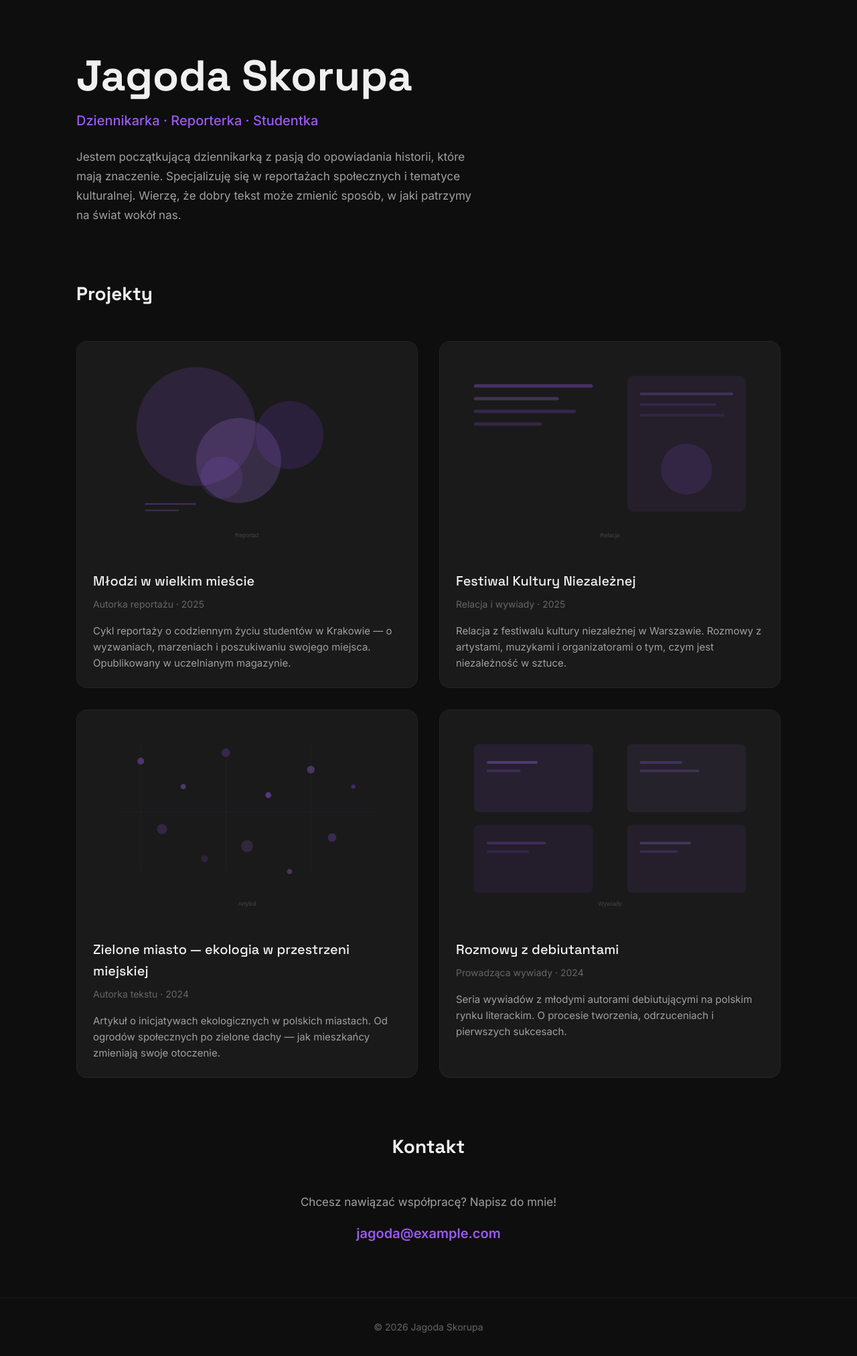
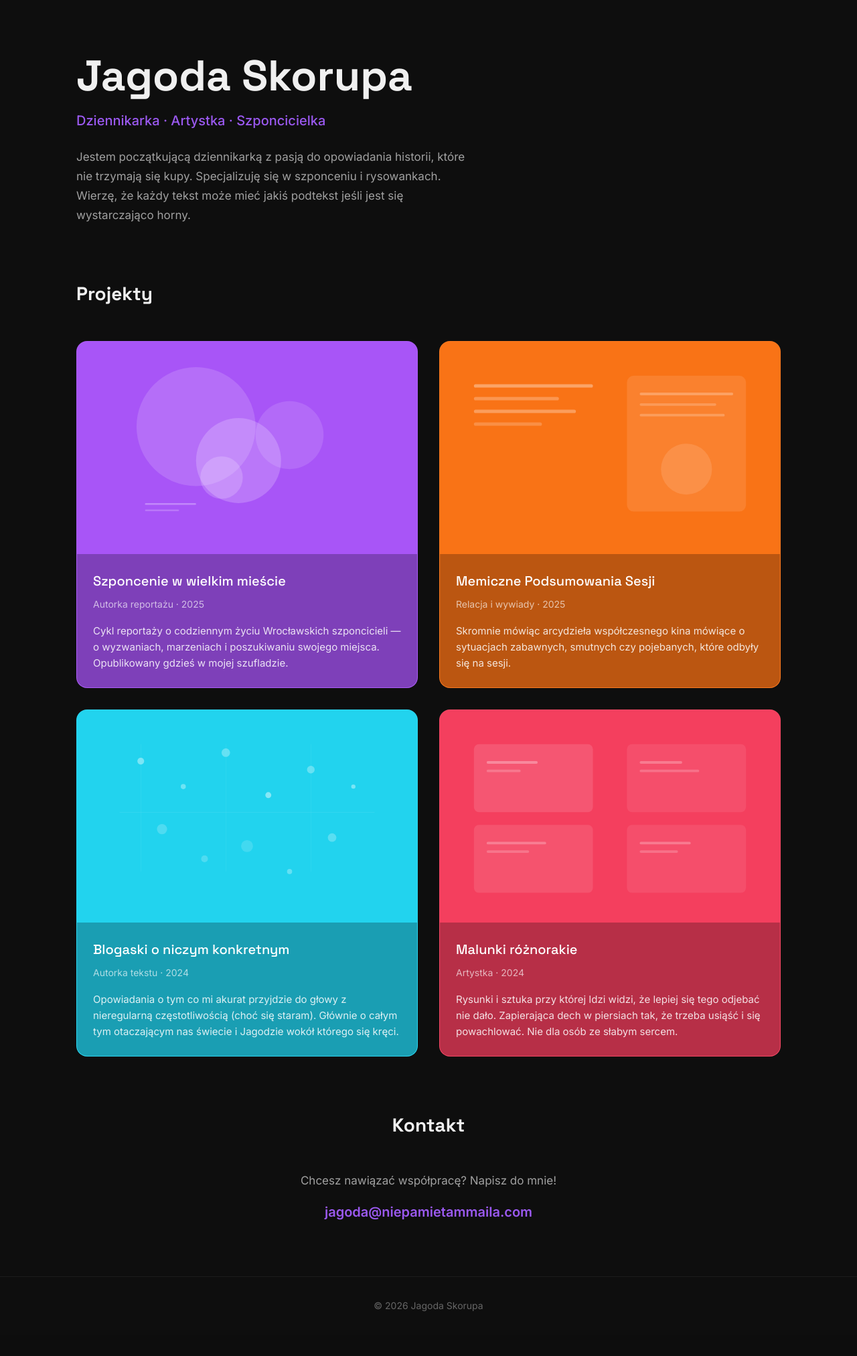
Before and after one commit to drikqlis/jagodanki, a Flask app: page / in a window 1280 px wide. Shown: the part 62-2086 px from the top of the page at 67% size. After the commit the page ends 2019 px from the top, so only its background shows below. Run offline with Flask 3, Linux system fonts and the light colour scheme.

Commit message:
chore: text update

```diff
--- a/app.py
+++ b/app.py
@@ -6,62 +6,60 @@ app = Flask(__name__)
 
 BIO = {
     "name": "Jagoda Skorupa",
-    "tagline": "Dziennikarka · Reporterka · Studentka",
+    "tagline": "Dziennikarka · Artystka · Szponcicielka",
     "description": (
         "Jestem początkującą dziennikarką z pasją do opowiadania historii, "
-        "które mają znaczenie. Specjalizuję się w reportażach społecznych "
-        "i tematyce kulturalnej. Wierzę, że dobry tekst może zmienić "
-        "sposób, w jaki patrzymy na świat wokół nas."
+        "które nie trzymają się kupy. Specjalizuję się w szponceniu "
+        "i rysowankach. Wierzę, że każdy tekst może mieć jakiś podtekst "
+        "jeśli jest się wystarczająco horny."
     ),
 }
 
 PROJECTS = [
     {
-        "title": "Młodzi w wielkim mieście",
+        "title": "Szponcenie w wielkim mieście",
         "role": "Autorka reportażu",
         "date": "2025",
         "description": (
-            "Cykl reportaży o codziennym życiu studentów w Krakowie — "
+            "Cykl reportaży o codziennym życiu Wrocławskich szponcicieli — "
             "o wyzwaniach, marzeniach i poszukiwaniu swojego miejsca. "
-            "Opublikowany w uczelnianym magazynie."
+            "Opublikowany gdzieś w mojej szufladzie."
         ),
         "image": "placeholder-1.svg",
+        "color": "#A855F7",
         "url": "#",
     },
     {
-        "title": "Festiwal Kultury Niezależnej",
+        "title": "Memiczne Podsumowania Sesji",
         "role": "Relacja i wywiady",
         "date": "2025",
         "description": (
-            "Relacja z festiwalu kultury niezależnej w Warszawie. "
-            "Rozmowy z artystami, muzykami i organizatorami o tym, "
-            "czym jest niezależność w sztuce."
+            "Skromnie mówiąc arcydzieła współczesnego kina mówiące o sytuacjach zabawnych, smutnych czy pojebanych, które odbyły się na sesji."
         ),
         "image": "placeholder-2.svg",
+        "color": "#F97316",
         "url": "#",
     },
     {
-        "title": "Zielone miasto — ekologia w przestrzeni miejskiej",
+        "title": "Blogaski o niczym konkretnym",
         "role": "Autorka tekstu",
         "date": "2024",
         "description": (
-            "Artykuł o inicjatywach ekologicznych w polskich miastach. "
-            "Od ogrodów społecznych po zielone dachy — jak mieszkańcy "
-            "zmieniają swoje otoczenie."
+            "Opowiadania o tym co mi akurat przyjdzie do głowy z nieregularną częstotliwością (choć się staram). Głównie o całym tym otaczającym nas świecie i Jagodzie wokół którego się kręci."
         ),
         "image": "placeholder-3.svg",
+        "color": "#22D3EE",
         "url": "#",
     },
     {
-        "title": "Rozmowy z debiutantami",
-        "role": "Prowadząca wywiady",
+        "title": "Malunki różnorakie",
+        "role": "Artystka",
         "date": "2024",
         "description": (
-            "Seria wywiadów z młodymi autorami debiutującymi na polskim "
-            "rynku literackim. O procesie tworzenia, odrzuceniach "
-            "i pierwszych sukcesach."
+            "Rysunki i sztuka przy której Idzi widzi, że lepiej się tego odjebać nie dało. Zapierająca dech w piersiach tak, że trzeba usiąść i się powachlować. Nie dla osób ze słabym sercem."
         ),
         "image": "placeholder-4.svg",
+        "color": "#F43F5E",
         "url": "#",
     },
 ]
--- a/static/css/style.css
+++ b/static/css/style.css
@@ -173,16 +173,15 @@ img {
 
 .project-card {
     display: block;
-    background-color: var(--bg-secondary);
     border-radius: var(--radius-lg);
     overflow: hidden;
-    transition: transform var(--transition), background-color var(--transition);
+    transition: transform var(--transition), filter var(--transition);
     border: 1px solid rgba(255, 255, 255, 0.04);
 }
 
 .project-card:hover {
     transform: translateY(-4px);
-    background-color: var(--bg-tertiary);
+    filter: brightness(1.1);
 }
 
 .project-image-wrapper {
@@ -203,25 +202,27 @@ img {
 
 .project-info {
     padding: var(--space-md);
+    background-color: rgba(0, 0, 0, 0.25);
 }
 
 .project-title {
     font-family: var(--font-heading);
     font-size: 1.25rem;
     font-weight: 500;
-    color: var(--text-primary);
+    color: #fff;
     margin-bottom: var(--space-xs);
 }
 
 .project-meta {
     font-size: 0.875rem;
-    color: var(--text-muted);
+    color: rgba(255, 255, 255, 0.65);
     margin-bottom: var(--space-sm);
 }
 
 .project-description {
     font-size: 0.9375rem;
     line-height: 1.6;
+    color: rgba(255, 255, 255, 0.85);
 }
 
 /* ===== Contact Section ===== */
--- a/templates/index.html
+++ b/templates/index.html
@@ -14,7 +14,7 @@
         <h2 class="section-title">Projekty</h2>
         <div class="projects-grid">
             {% for project in projects %}
-            <a href="{{ project.url }}" class="project-card" target="_blank" rel="noopener noreferrer">
+            <a href="{{ project.url }}" class="project-card" style="background-color: {{ project.color }}" target="_blank" rel="noopener noreferrer">
                 <div class="project-image-wrapper">
                     <img src="{{ url_for('static', filename='images/' + project.image) }}"
                          alt="{{ project.title }}"
@@ -36,7 +36,7 @@
         <h2 class="section-title">Kontakt</h2>
         <p class="contact-text">Chcesz nawiązać współpracę? Napisz do mnie!</p>
         <p class="contact-email">
-            <a href="mailto:jagoda@example.com">jagoda@example.com</a>
+            <a href="mailto:jagoda@niepamietammaila.com">jagoda@niepamietammaila.com</a>
         </p>
     </div>
 </section>
```
Also changed, not shown: static/images/placeholder-1.svg, static/images/placeholder-2.svg, static/images/placeholder-3.svg, static/images/placeholder-4.svg.
